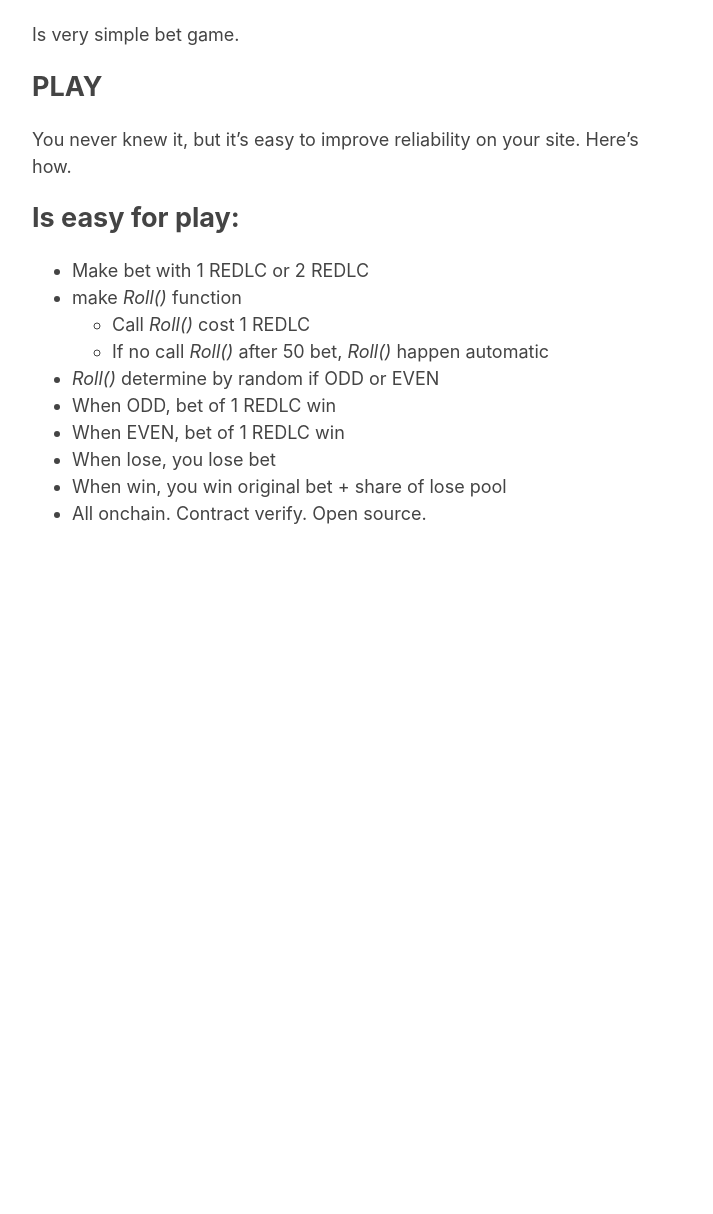
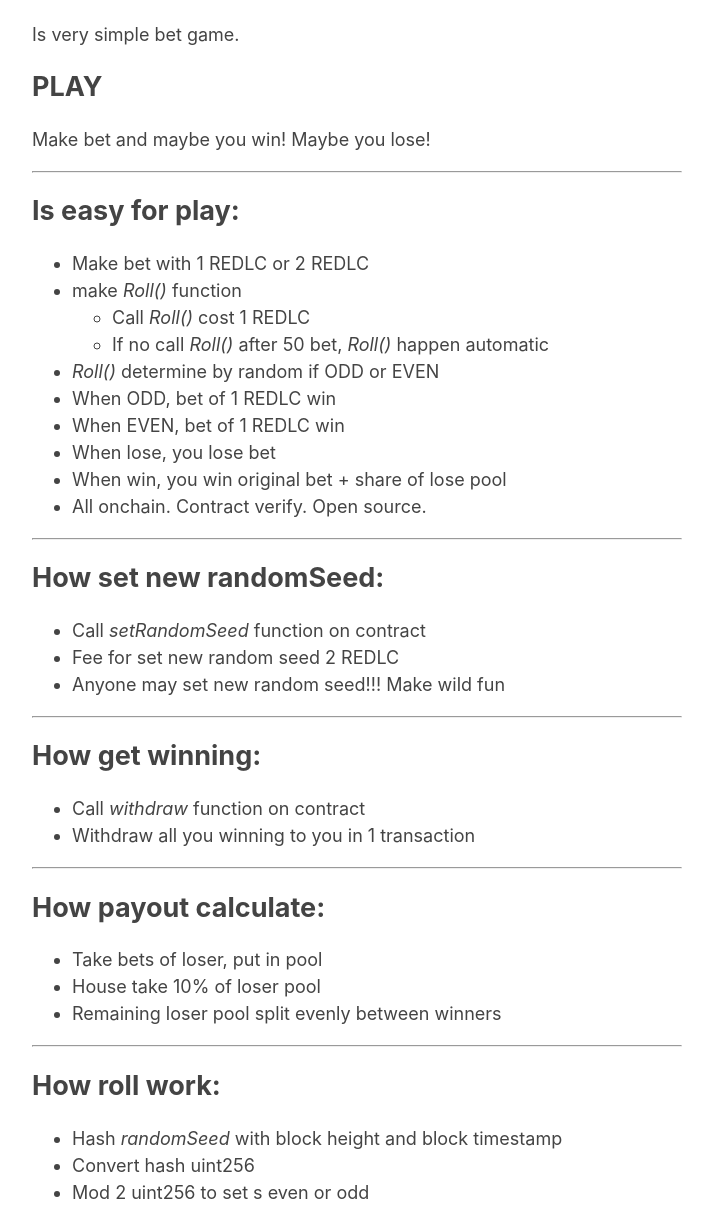
Before and after one commit to happypappyhappy/happybet, a plain HTML site: page index.html in a window 1280 px wide. Shown: the part 86-1300 px from the top of the page, without its empty margins (283-996 px from the left). Before the commit the page ends 800 px from the top, so only its background shows below. Drawn offline with Linux system fonts and the light colour scheme.

Commit message:
more update
update

```diff
--- a/index.html
+++ b/index.html
@@ -17,10 +17,9 @@
 
     <h2>PLAY</h2>
 
-    <p>
-      You never knew it, but it’s easy to improve reliability on your site.
-      Here’s how.
-    </p>
+    <p>Make bet and maybe you win! Maybe you lose!</p>
+
+    <hr />
 
     <h2>Is easy for play:</h2>
 
@@ -41,5 +40,44 @@
       <li>When win, you win original bet + share of lose pool</li>
       <li>All onchain. Contract verify. Open source.</li>
     </ul>
+
+    <hr />
+
+    <h2>How set new randomSeed:</h2>
+
+    <ul>
+      <li>Call <em>setRandomSeed</em> function on contract</li>
+      <li>Fee for set new random seed 2 REDLC</li>
+      <li>Anyone may set new random seed!!! Make wild fun</li>
+    </ul>
+
+    <hr />
+
+    <h2>How get winning:</h2>
+
+    <ul>
+      <li>Call <em>withdraw</em> function on contract</li>
+      <li>Withdraw all you winning to you in 1 transaction</li>
+    </ul>
+
+    <hr />
+
+    <h2>How payout calculate:</h2>
+
+    <ul>
+      <li>Take bets of loser, put in pool</li>
+      <li>House take 10% of loser pool</li>
+      <li>Remaining loser pool split evenly between winners</li>
+    </ul>
+
+    <hr />
+
+    <h2>How roll work:</h2>
+
+    <ul>
+      <li>Hash <em>randomSeed</em> with block height and block timestamp</li>
+      <li>Convert hash uint256</li>
+      <li>Mod 2 uint256 to set s even or odd</li>
+    </ul>
   </body>
 </html>
```
